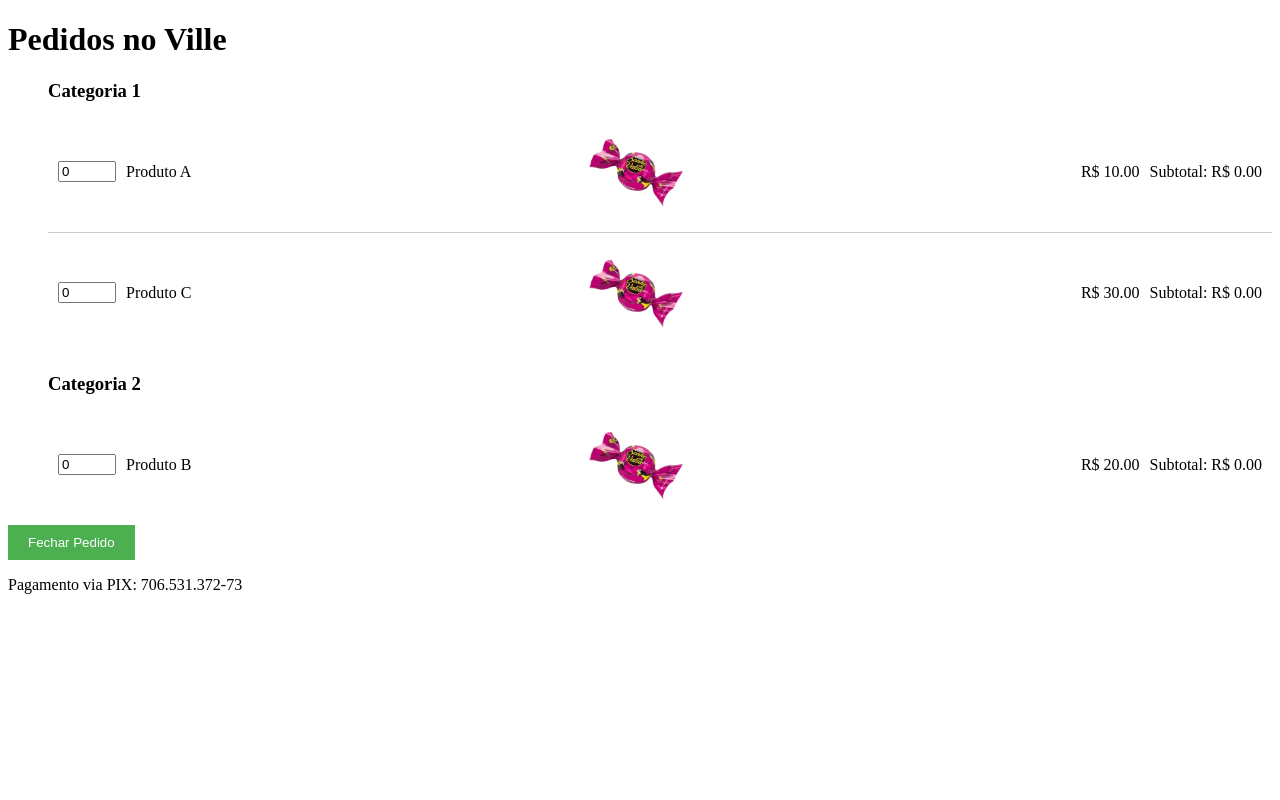
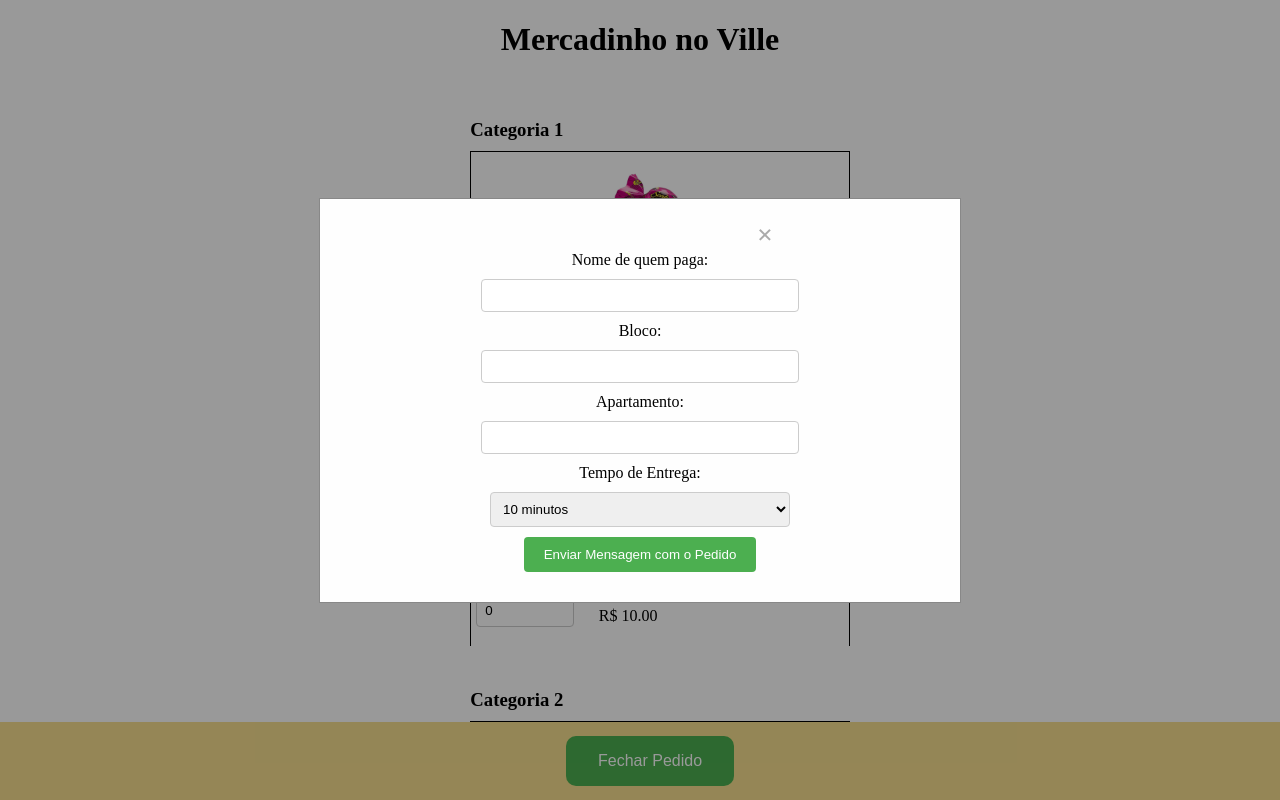
Before and after one commit to aleworkout/aleworkout.github.io, a plain HTML site: page index.html in a window 1280 px wide. Shown: the top 800 px of the page. Drawn offline with Linux system fonts and the light colour scheme.

Commit message:
added css

```diff
--- a/exibirProdutos.js
+++ b/exibirProdutos.js
@@ -1,7 +1,10 @@
 const produtos = [
     { nome: "Produto A", preco: 10.0, categoria: "Categoria 1", nomeImagem: "s.jpg" },
-    { nome: "Produto B", preco: 20.0, categoria: "Categoria 2", nomeImagem: "s.jpg" },
-    { nome: "Produto C", preco: 30.0, categoria: "Categoria 1", nomeImagem: "s.jpg" },
+    { nome: "Produto B", preco: 10.0, categoria: "Categoria 1", nomeImagem: "s.jpg" },
+    { nome: "Produto C", preco: 10.0, categoria: "Categoria 1", nomeImagem: "s.jpg" },
+    { nome: "Produto D", preco: 10.0, categoria: "Categoria 2", nomeImagem: "s.jpg" },
+    { nome: "Produto E", preco: 20.0, categoria: "Categoria 2", nomeImagem: "s.jpg" },
+    { nome: "Produto F", preco: 30.0, categoria: "Categoria 3", nomeImagem: "s.jpg" },
 ];
 
 const produtosPorCategoria = {};
@@ -49,17 +52,20 @@ for (let categoria in produtosPorCategoria) {
 
     produtosPorCategoria[categoria].forEach(produto => {
         const item = document.createElement("li");
+        item.classList.add("produto");
 
         // Adiciona o input de quantidade para cada produto
         const inputQuantidade = document.createElement("input");
         inputQuantidade.type = "number";
         inputQuantidade.min = "0";
         inputQuantidade.value = "0";
+        inputQuantidade.classList.add("preco");
         inputQuantidade.id = `${produto.nome}-quantidade`;
         item.appendChild(inputQuantidade);
 
         const spanNome = document.createElement("span");
         spanNome.innerText = produto.nome;
+        spanNome.classList.add("nome");
         item.appendChild(spanNome);
 
         // Adiciona a imagem do produto
@@ -69,6 +75,7 @@ for (let categoria in produtosPorCategoria) {
 
         const spanPreco = document.createElement("span");
         spanPreco.innerText = `R$ ${produto.preco.toFixed(2)}`;
+        spanPreco.classList.add("preco");
         spanPreco.id = `${produto.nome}-preco`;
         item.appendChild(spanPreco);
 
--- a/index.html
+++ b/index.html
@@ -2,24 +2,28 @@
 <html>
 
 <head>
-    <title>Pedidos no Ville</title>
+    <title>Faça seu pedido!</title>
     <meta charset="utf-8">
+    <meta name="viewport" content="width=device-width, initial-scale=1.0">
+
     <link rel="stylesheet" href="style.css">
 </head>
 
 <body>
     <header>
-        <h1>Pedidos no Ville</h1>
+        <h1>Mercadinho no Ville</h1>
     </header>
     <main>
         <ul id="lista-produtos"></ul>
-        <span id="total"></span>
-        <button id="fecharPedido">Fechar Pedido</button>
+        <div id="total-wrapper">
+            <span id="total"></span>
+            <button id="fecharPedido">Fechar Pedido</button>
+        </div>
         <div id="modal" class="modal">
             <div class="modal-content">
                 <span class="close">&times;</span>
                 <form>
-                    <label for="nome">Nome:</label>
+                    <label for="nome">Nome de quem paga:</label>
                     <input type="text" id="nome" name="nome" required>
                     <label for="bloco">Bloco:</label>
                     <input type="text" id="bloco" name="bloco" required>
@@ -31,14 +35,14 @@
                         <option value="30">30 minutos</option>
                         <option value="60">1 hora</option>
                     </select>
-                    <button type="button" id="enviarFormulario">Enviar Mensagem</button>
+                    <button type="button" id="enviarFormulario">Enviar Mensagem com o Pedido</button>
                 </form>
             </div>
         </div>
     </main>
-    <footer>
+    <!-- <footer>
         <p>Pagamento via PIX: 706.531.372-73</p>
-    </footer>
+    </footer> -->
     <script src="exibirProdutos.js"></script>
     <script src="modal.js"></script>
     <script src="enviarMensagem.js"></script>
--- a/style.css
+++ b/style.css
@@ -1,40 +1,34 @@
-/* Estilo para o botão "Fechar Pedido" */
-#fecharPedido {
-    background-color: #4CAF50;
-    color: white;
-    padding: 10px 20px;
-    border: none;
-    cursor: pointer;
-}
-
-/* Estilo para o modal */
 .modal {
-    display: none;
+    display: flex;
+    justify-content: center;
+    align-items: center;
     position: fixed;
     z-index: 1;
     left: 0;
     top: 0;
     width: 100%;
     height: 100%;
-    overflow: auto;
     background-color: rgba(0, 0, 0, 0.4);
 }
 
-/* Estilo para o conteúdo do modal */
 .modal-content {
+    display: flex;
+    flex-direction: column;
+    justify-content: center;
+    align-items: center;
     background-color: #fefefe;
-    margin: 15% auto;
-    padding: 20px;
     border: 1px solid #888;
     width: 80%;
+    max-width: 600px;
+    padding: 20px;
 }
 
-/* Estilo para o botão "x" de fechar o modal */
 .close {
     color: #aaaaaa;
     float: right;
     font-size: 28px;
     font-weight: bold;
+    margin-left: 250px;
 }
 
 .close:hover,
@@ -44,11 +38,82 @@
     cursor: pointer;
 }
 
+form {
+    display: flex;
+    flex-direction: column;
+    align-items: center;
+    justify-content: center;
+    width: 100%;
+}
+
+form>* {
+    margin-bottom: 10px;
+}
+
+label {
+    width: 100%;
+    max-width: 300px;
+    text-align: center;
+}
+
+input,
+select {
+    width: 100%;
+    max-width: 300px;
+    padding: 8px;
+    border-radius: 4px;
+    border: 1px solid #ccc;
+}
+
+button[type="button"] {
+    background-color: #4CAF50;
+    color: white;
+    padding: 10px 20px;
+    border: none;
+    border-radius: 4px;
+    cursor: pointer;
+}
+
+button[type="button"]:hover {
+    background-color: #3e8e41;
+}
+
+/*  */
+
+main {
+    padding-bottom: 60px;
+    /* Altura do #total-wrapper + margem de segurança */
+}
+
 #lista-produtos {
+    z-index: 1;
+    display: flex;
+    flex-direction: column;
+    align-items: center;
     list-style: none;
     padding: 0;
-    margin: 0;
 }
+
+#lista-produtos .produto {
+    display: grid;
+    grid-template-columns: repeat(3, 1fr);
+    grid-template-rows: 1fr 0.5fr;
+    border: 1px solid black;
+    padding: 5px;
+    margin-bottom: 5px;
+    align-items: center;
+}
+
+#lista-produtos .produto .nome {
+    grid-row: 1 / 2;
+    font-weight: bold;
+}
+
+#lista-produtos .produto .quantidade,
+#lista-produtos .produto .preco {
+    grid-row: 2 / 3;
+}
+
 
 #lista-produtos ul {
     margin-top: 20px;
@@ -71,9 +136,12 @@
 }
 
 #lista-produtos input[type="number"] {
-    width: 50px;
+    width: 100%;
+    max-width: 80px;
     margin-right: 10px;
+    margin-bottom: 10px;
 }
+
 
 #lista-produtos span:last-child {
     margin-left: 10px;
@@ -85,3 +153,41 @@ ul ul li img {
     display: block;
     margin: 0 auto;
 }
+
+/* */
+
+#total-wrapper {
+    position: fixed;
+    bottom: 0;
+    left: 0;
+    width: 100%;
+    background-color: #f7df8f;
+    padding: 10px;
+    text-align: center;
+    font-weight: bold;
+    font-size: 20px;
+    margin-top: 20px;
+}
+
+#fecharPedido {
+    background-color: #4CAF50;
+    border: none;
+    color: white;
+    padding: 16px 32px;
+    text-align: center;
+    text-decoration: none;
+    display: inline-block;
+    font-size: 16px;
+    margin: 4px 2px;
+    border-radius: 10px;
+    cursor: pointer;
+    transition: transform 0.3s ease-in-out;
+}
+
+#fecharPedido:hover {
+    transform: scale(1.1);
+}
+
+h1 {
+    text-align: center;
+}
```
